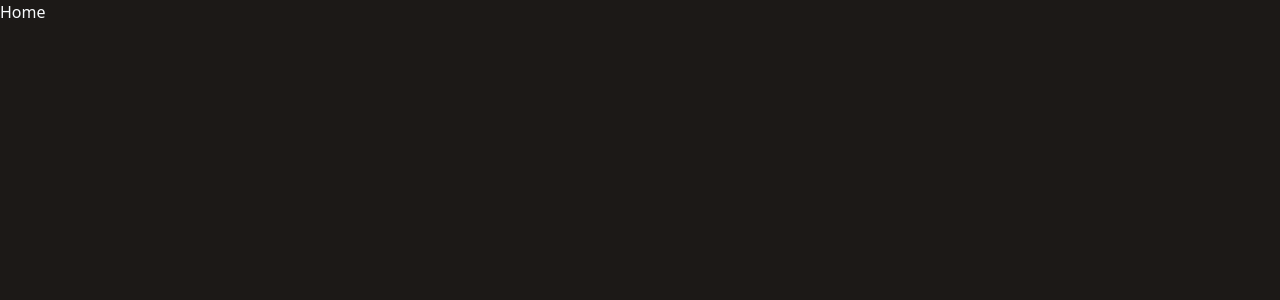
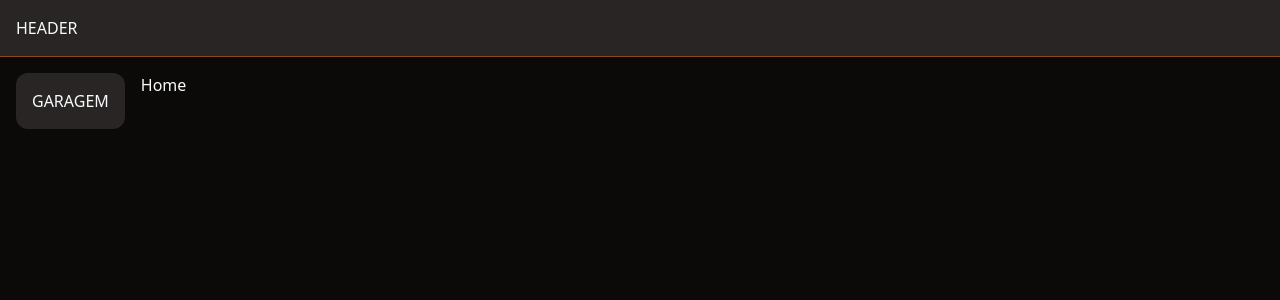
Before and after one commit to ewertonfrnc/garagem-client, a React (Vite) app: page / in a window 1280 px wide. Shown: the top 300 px of the page. Built offline with nearby package versions, Linux system fonts and the light colour scheme.

Commit message:
Add Header component and restructure main layout
Introduced a new Header component and included it in the main layout. Updated body class in index.html for better height management. Restructured App.tsx to include a navigation section and organize content within a main tag.

```diff
--- a/index.html
+++ b/index.html
@@ -21,7 +21,7 @@
     />
   </head>
 
-  <body class="bg-stone-900 text-slate-50">
+  <body class="min-h-screen bg-stone-950 text-slate-50">
     <div id="root"></div>
     <script type="module" src="/src/main.tsx"></script>
   </body>
--- a/src/App.tsx
+++ b/src/App.tsx
@@ -2,12 +2,21 @@ import { Routes, Route } from "react-router-dom";
 
 import Home from "./routes/Home.tsx";
 import WorkoutView from "./routes/Workout.view.tsx";
+import Header from "./components/Header.component.tsx";
 
 export default function App() {
   return (
-    <Routes>
-      <Route path="/" element={<Home />} />
-      <Route path="/workout" element={<WorkoutView />} />
-    </Routes>
+    <>
+      <Header />
+
+      <main className={"flex gap-4 p-4"}>
+        <nav className={"rounded-xl bg-stone-800 p-4"}>GARAGEM</nav>
+
+        <Routes>
+          <Route path="/" element={<Home />} />
+          <Route path="/workout" element={<WorkoutView />} />
+        </Routes>
+      </main>
+    </>
   );
 }
--- /dev/null
+++ b/src/components/Header.component.tsx
@@ -0,0 +1,11 @@
+export default function Header() {
+  return (
+    <header
+      className={
+        "w border-b border-b-orange-500 border-opacity-45 bg-stone-800 p-4"
+      }
+    >
+      HEADER
+    </header>
+  );
+}
```
